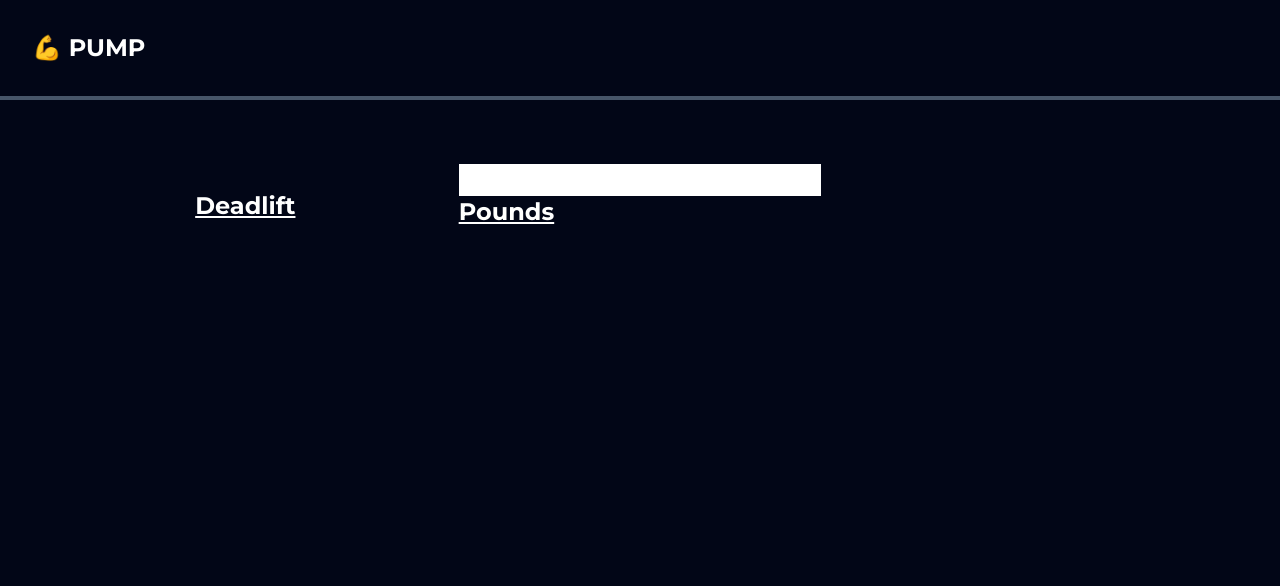
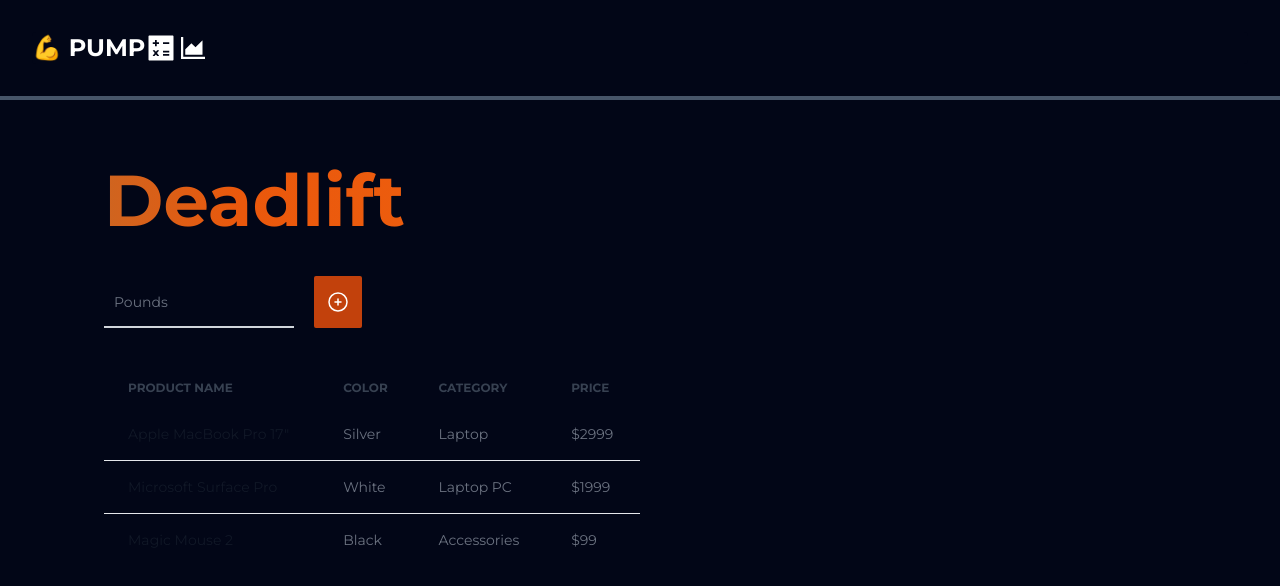
Before and after one commit to AdamsIncorporated/pump, a React (Create React App) app in the folder frontend/: page / in a window 1280 px wide. Both pictures are taken after a click on the button "Deadlift". Shown: the top 586 px of the page. Built offline with nearby package versions, Linux system fonts and the light colour scheme.

Commit message:
added new navbar items and polished Lift component

```diff
--- a/frontend/public/index.html
+++ b/frontend/public/index.html
@@ -7,7 +7,6 @@
   <meta name="viewport" content="width=device-width, initial-scale=1" />
   <meta name="theme-color" content="#000000" />
   <meta name="description" content="Get Gainz. Get Big." />
-  <link rel="apple-touch-icon" href="%PUBLIC_URL%/logo192.png" />
   <link rel="manifest" href="%PUBLIC_URL%/manifest.json" />
   <link href="https://fonts.googleapis.com/css2?family=Montserrat:wght@400;700&display=swap" rel="stylesheet">
   <title>Pump</title>
--- a/frontend/src/component/Header.js
+++ b/frontend/src/component/Header.js
@@ -2,7 +2,7 @@ import Nav from "./Nav";
 
 export const Header = () => {
   return (
-    <header className="sticky top-0 z-[1] mx-auto flex w-full flex-nowrap items-center justify-between border-b-4 border-slate-600 bg-slate-950 p-[2em] font-bold uppercase text-white backdrop-blur-[100px] dark:border-gray-800 dark:bg-d-background dark:text-d-text-primary">
+    <header className="sticky top-0 z-[1] mx-auto flex w-full flex-nowrap items-center justify-start bg-inherit border-b-4 border-slate-600 bg-slate-950 p-[2em] font-bold uppercase text-white backdrop-blur-[100px] dark:border-gray-800 dark:bg-d-background dark:text-d-text-primary">
       <Nav />
     </header>
   );
--- a/frontend/src/component/Lift.js
+++ b/frontend/src/component/Lift.js
@@ -1,10 +1,13 @@
-import React, { useState } from 'react';
-import LiftForm from './LiftForm'
+import React, { useState, useEffect } from 'react';
+import LiftForm from './LiftForm';
+import Table from './Table';
 
 const Lift = () => {
   const [activeIndex, setActiveIndex] = useState(null);
+  const [activeSection, setActiveSection] = useState(null);
+
   const exercises = [
-    'Squats',
+    'Squat',
     'Deadlift',
     'Bench Press',
     'Dumbell Press',
@@ -19,27 +22,42 @@ const Lift = () => {
     setActiveIndex((prevIndex) => (prevIndex === index ? null : index));
   };
 
-  const sortedExercises = activeIndex !== null
-    ? [exercises[activeIndex], ...exercises.filter((_, index) => index !== activeIndex)]
-    : exercises;
+  const shouldHideButtons = activeIndex !== null;
+
+  useEffect(() => {
+    if (activeIndex !== null) {
+      setActiveSection(exercises[activeIndex]);
+    } else {
+      setActiveSection(null);
+    }
+  }, [activeIndex, exercises]);
 
   return (
-    <div>
+    <div className='m-10'>
       <div className="grid grid-cols-3 gap-8 text-white text-2xl underline font-semibold">
-        {sortedExercises.map((exercise, index) => {
-          const actualIndex = activeIndex !== null ? (index === 0 ? activeIndex : exercises.findIndex(e => e === exercise)) : index;
+        {exercises.map((exercise, index) => {
+          const actualIndex = index;
+
+          const buttonClassName = shouldHideButtons ? 'hidden' : 'opacity-100';
+
           return (
             <button
               key={actualIndex}
-              className={`transition-opacity transition-transform duration-500 ease-in-out transform ${activeIndex !== null && activeIndex !== actualIndex ? 'opacity-0 pointer-events-none hidden' : 'opacity-100'
-                } hover:translate-y-1 hover:text-orange-500 hover:underline hover:decoration-orange-500`}
+              className={`my-10 transition-opacity transition-transform duration-500 ease-in-out transform ${buttonClassName} hover:translate-y-1 hover:text-orange-500 hover:underline hover:decoration-orange-500`}
               onClick={() => handleClick(actualIndex)}
             >
               {exercise}
             </button>
           );
         })}
-        {activeIndex !== null && <LiftForm />}
+      </div>
+      <div>
+        {activeIndex !== null && (
+          <>
+            <LiftForm activeSection={activeSection} />
+            <Table />
+          </>
+        )}
       </div>
     </div>
   );
--- a/frontend/src/component/LiftForm.js
+++ b/frontend/src/component/LiftForm.js
@@ -1,9 +1,62 @@
-import { FloatingLabel } from "flowbite-react";
+import React, { useState } from 'react';
 
-export default function LiftForm() {
+const NumberForm = ({activeSection}) => {
+  const [value, setValue] = useState('');
+
+  const handleSubmit = (event) => {
+    event.preventDefault();
+    if (value < 0 || value > 1000) {
+      alert('Please enter a number between 0 and 1000.');
+    } else {
+      alert(`Form submitted successfully! ${activeSection}`);
+      // Perform form submission logic here
+    }
+  };
+
   return (
-    <div className="relative z-0 w-full mb-5 group">
-      <FloatingLabel variant="standard" label="Pounds" />
-    </div>
+    <form onSubmit={handleSubmit}>
+      <h1 className='mb-10 animate-text bg-gradient-to-r from-teal-500 via-orange-600 to-orange-500 bg-clip-text text-transparent text-7xl font-black'>{activeSection}</h1>
+      <div className="flex flex-row gap-5">
+        <div className="relative">
+          <input
+            type="text"
+            min="0"
+            max="1000"
+            id="pounds"
+            value={value}
+            onChange={(e) => setValue(e.target.value)}
+            className="block rounded-t-lg px-2.5 pb-2.5 pt-5 w-full text-sm text-white bg-inherit dark:bg-gray-700 border-0 border-b-2 border-gray-300 appearance-none dark:text-white dark:border-gray-600 dark:focus:border-orange-500 focus:outline-none focus:ring-0 focus:border-orange-600 peer"
+            placeholder=" "
+          />
+          <label
+            htmlFor="pounds"
+            className="absolute text-sm text-gray-500 dark:text-gray-400 duration-300 transform -translate-y-4 scale-75 top-4 z-10 origin-[0] start-2.5 peer-focus:text-orange-600 peer-focus:dark:text-orange-500 peer-placeholder-shown:scale-100 peer-placeholder-shown:translate-y-0 peer-focus:scale-75 peer-focus:-translate-y-4 rtl:peer-focus:translate-x-1/4 rtl:peer-focus:left-auto"
+          >
+            Pounds
+          </label>
+        </div>
+        <button
+          type="submit"
+          className="text-white bg-orange-700 hover:bg-orange-800 focus:ring-4 focus:outline-none focus:ring-orange-300 font-medium rounded-sm text-sm w-full sm:w-auto px-3 py-1.5 text-center dark:bg-orange-600 dark:hover:bg-orange-700 dark:focus:ring-orange-800"
+        >
+          <svg
+            xmlns="http://www.w3.org/2000/svg"
+            fill="none"
+            viewBox="0 0 24 24"
+            strokeWidth="1.5"
+            stroke="currentColor"
+            className="w-6 h-6"
+          >
+            <path
+              strokeLinecap="round"
+              strokeLinejoin="round"
+              d="M12 9v6m3-3H9m12 0a9 9 0 1 1-18 0 9 9 0 0 1 18 0Z"
+            />
+          </svg>
+        </button>
+      </div>
+    </form>
   );
-}
+};
+
+export default NumberForm;
--- a/frontend/src/component/Nav.js
+++ b/frontend/src/component/Nav.js
@@ -2,9 +2,29 @@ import { Navbar } from "flowbite-react";
 
 const Nav = () => {
   return (
-    <Navbar fluid rounded className="flex-auto">
+    <Navbar fluid rounded className="flex-auto bg-inherit">
       <Navbar.Brand href="/">
         <span className="align-bottom whitespace-nowrap text-2xl font-semibold dark:text-white">💪 Pump</span>
+      </Navbar.Brand>
+      <Navbar.Brand href="/">
+        <svg
+          viewBox="0 0 1024 1024"
+          fill="currentColor"
+          height="2em"
+          width="2em"
+        >
+          <path d="M880 112H144c-17.7 0-32 14.3-32 32v736c0 17.7 14.3 32 32 32h736c17.7 0 32-14.3 32-32V144c0-17.7-14.3-32-32-32zM440.2 765h-50.8c-2.2 0-4.5-1.1-5.9-2.9L348 718.6l-35.5 43.5a7.38 7.38 0 01-5.9 2.9h-50.8c-6.6 0-10.2-7.9-5.8-13.1l62.7-76.8-61.2-74.9c-4.3-5.2-.7-13.1 5.9-13.1h50.9c2.2 0 4.5 1.1 5.9 2.9l34 41.6 34-41.6c1.5-1.9 3.6-2.9 5.9-2.9h50.8c6.6 0 10.2 7.9 5.9 13.1L383.5 675l62.7 76.8c4.2 5.3.6 13.2-6 13.2zm7.8-382c0 2.2-1.4 4-3.2 4H376v68.7c0 1.9-1.8 3.3-4 3.3h-48c-2.2 0-4-1.4-4-3.2V387h-68.8c-1.8 0-3.2-1.8-3.2-4v-48c0-2.2 1.4-4 3.2-4H320v-68.8c0-1.8 1.8-3.2 4-3.2h48c2.2 0 4 1.4 4 3.2V331h68.7c1.9 0 3.3 1.8 3.3 4v48zm328 369c0 2.2-1.4 4-3.2 4H579.2c-1.8 0-3.2-1.8-3.2-4v-48c0-2.2 1.4-4 3.2-4h193.5c1.9 0 3.3 1.8 3.3 4v48zm0-104c0 2.2-1.4 4-3.2 4H579.2c-1.8 0-3.2-1.8-3.2-4v-48c0-2.2 1.4-4 3.2-4h193.5c1.9 0 3.3 1.8 3.3 4v48zm0-265c0 2.2-1.4 4-3.2 4H579.2c-1.8 0-3.2-1.8-3.2-4v-48c0-2.2 1.4-4 3.2-4h193.5c1.9 0 3.3 1.8 3.3 4v48z" />
+        </svg>
+      </Navbar.Brand>
+      <Navbar.Brand href="/">
+        <svg
+          viewBox="0 0 1024 1024"
+          fill="currentColor"
+          height="2em"
+          width="2em"
+        >
+          <path d="M888 792H200V168c0-4.4-3.6-8-8-8h-56c-4.4 0-8 3.6-8 8v688c0 4.4 3.6 8 8 8h752c4.4 0 8-3.6 8-8v-56c0-4.4-3.6-8-8-8zm-616-64h536c4.4 0 8-3.6 8-8V284c0-7.2-8.7-10.7-13.7-5.7L592 488.6l-125.4-124a8.03 8.03 0 00-11.3 0l-189 189.6a7.87 7.87 0 00-2.3 5.6V720c0 4.4 3.6 8 8 8z" />
+        </svg>
       </Navbar.Brand>
     </Navbar>
   );
--- /dev/null
+++ b/frontend/src/component/Table.js
@@ -0,0 +1,70 @@
+const Table = () => {
+    return (
+        <div className="relative overflow-auto mt-10 w-1/2">
+            <table className="w-full text-sm text-left rtl:text-right text-gray-500 dark:text-gray-400">
+                <thead className="text-xs text-gray-700 uppercase dark:bg-gray-700 dark:text-gray-400">
+                    <tr>
+                        <th scope="col" className="px-6 py-3">
+                            Product name
+                        </th>
+                        <th scope="col" className="px-6 py-3">
+                            Color
+                        </th>
+                        <th scope="col" className="px-6 py-3">
+                            Category
+                        </th>
+                        <th scope="col" className="px-6 py-3">
+                            Price
+                        </th>
+                    </tr>
+                </thead>
+                <tbody>
+                    <tr className="border-b dark:bg-gray-800 dark:border-gray-700">
+                        <th scope="row" className="px-6 py-4 font-medium text-gray-900 whitespace-nowrap dark:text-white">
+                            Apple MacBook Pro 17"
+                        </th>
+                        <td className="px-6 py-4">
+                            Silver
+                        </td>
+                        <td className="px-6 py-4">
+                            Laptop
+                        </td>
+                        <td className="px-6 py-4">
+                            $2999
+                        </td>
+                    </tr>
+                    <tr className="border-b dark:bg-gray-800 dark:border-gray-700">
+                        <th scope="row" className="px-6 py-4 font-medium text-gray-900 whitespace-nowrap dark:text-white">
+                            Microsoft Surface Pro
+                        </th>
+                        <td className="px-6 py-4">
+                            White
+                        </td>
+                        <td className="px-6 py-4">
+                            Laptop PC
+                        </td>
+                        <td className="px-6 py-4">
+                            $1999
+                        </td>
+                    </tr>
+                    <tr className="dark:bg-gray-800">
+                        <th scope="row" className="px-6 py-4 font-medium text-gray-900 whitespace-nowrap dark:text-white">
+                            Magic Mouse 2
+                        </th>
+                        <td className="px-6 py-4">
+                            Black
+                        </td>
+                        <td className="px-6 py-4">
+                            Accessories
+                        </td>
+                        <td className="px-6 py-4">
+                            $99
+                        </td>
+                    </tr>
+                </tbody>
+            </table>
+        </div>
+    )
+}
+
+export default Table;
--- a/frontend/tailwind.config.js
+++ b/frontend/tailwind.config.js
@@ -2,7 +2,23 @@ module.exports = {
   purge: ['./src/**/*.{js,jsx,ts,tsx}', './public/index.html'],
   darkMode: false, // or 'media' or 'class'
   theme: {
-    extend: {},
+    extend: {
+      animation: {
+        text: 'text 5s ease infinite',
+      },
+      keyframes: {
+        text: {
+          '0%, 100%': {
+            'background-size': '200% 200%',
+            'background-position': 'left center',
+          },
+          '50%': {
+            'background-size': '200% 200%',
+            'background-position': 'right center',
+          },
+        },
+      },
+    }
   },
   variants: {
     extend: {},
```
